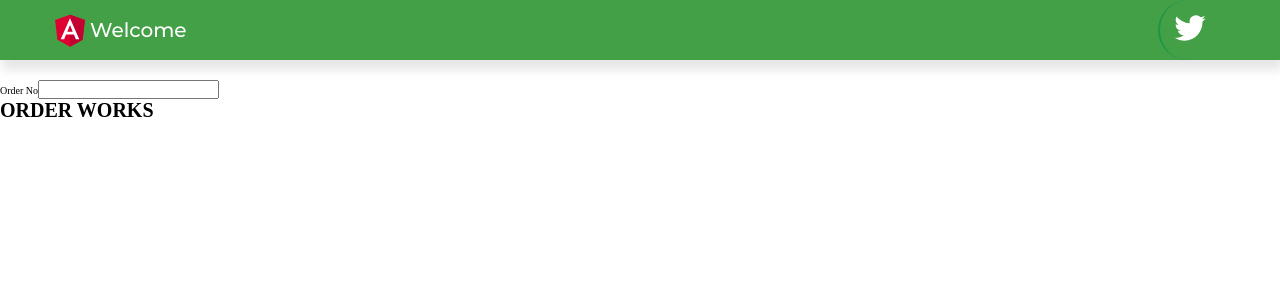
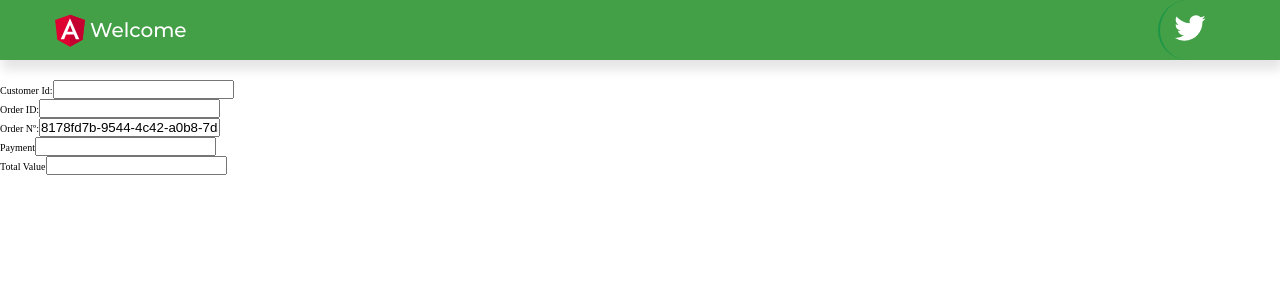
Before and after one commit to regisrfn/Angular-app, an Angular app: page /order/edit in a window 1280 px wide. Shown: the top 300 px of the page. Built offline with nearby package versions, Linux system fonts and the light colour scheme.

Commit message:
creating order form

```diff
--- a/src/app/orders/order/order.component.html
+++ b/src/app/orders/order/order.component.html
@@ -1,9 +1,8 @@
 <div class="order content">
     <form autocomplete="off" #form="ngForm" *ngIf="service.formData">
-        <div class="form-group">
-            <label for=""> Order No</label>
-            <input class="form-group__input" name="OrderNo" #OrderNo="ngModel" [(ngModel)]="service.formData.orderNo">
+        <div class="form-group" *ngFor="let item of service.formData | keyvalue;  trackBy:trackByFn">
+            <label for=""> {{formLabels[item.key]}}</label>
+            <input class="form-group__input" name="{{item.key}}" [(ngModel)]="service.formData[item.key]">
         </div>
     </form>
-    <h1>ORDER WORKS</h1>
 </div>
--- a/src/app/orders/order/order.component.ts
+++ b/src/app/orders/order/order.component.ts
@@ -1,6 +1,7 @@
 import { Component, OnInit } from '@angular/core';
 import { NgForm } from '@angular/forms';
 import { OrderService } from 'src/app/shared/order.service';
+import { v4 as uuidv4 } from 'uuid';
 
 @Component({
   selector: 'app-order',
@@ -11,6 +12,15 @@ export class OrderComponent implements OnInit {
 
   constructor(public service: OrderService) { }
 
+  formLabels = {
+    orderId: "Order ID:",
+    orderNo: "Order Nº:",
+    customerId: "Customer Id:",
+    paymentMethod: "Payment",
+    totalValue: "Total Value"
+
+  }
+
   ngOnInit(): void {
     this.resetForm()
   }
@@ -20,7 +30,7 @@ export class OrderComponent implements OnInit {
       form.resetForm();
     this.service.formData = {
       orderId: undefined,
-      orderNo: undefined,
+      orderNo: uuidv4(),
       customerId: undefined,
       paymentMethod: undefined,
       totalValue: undefined
@@ -28,4 +38,8 @@ export class OrderComponent implements OnInit {
     }
   }
 
+  trackByFn(index: any, item: any) {
+    return index;
+  }
+
 }
```
